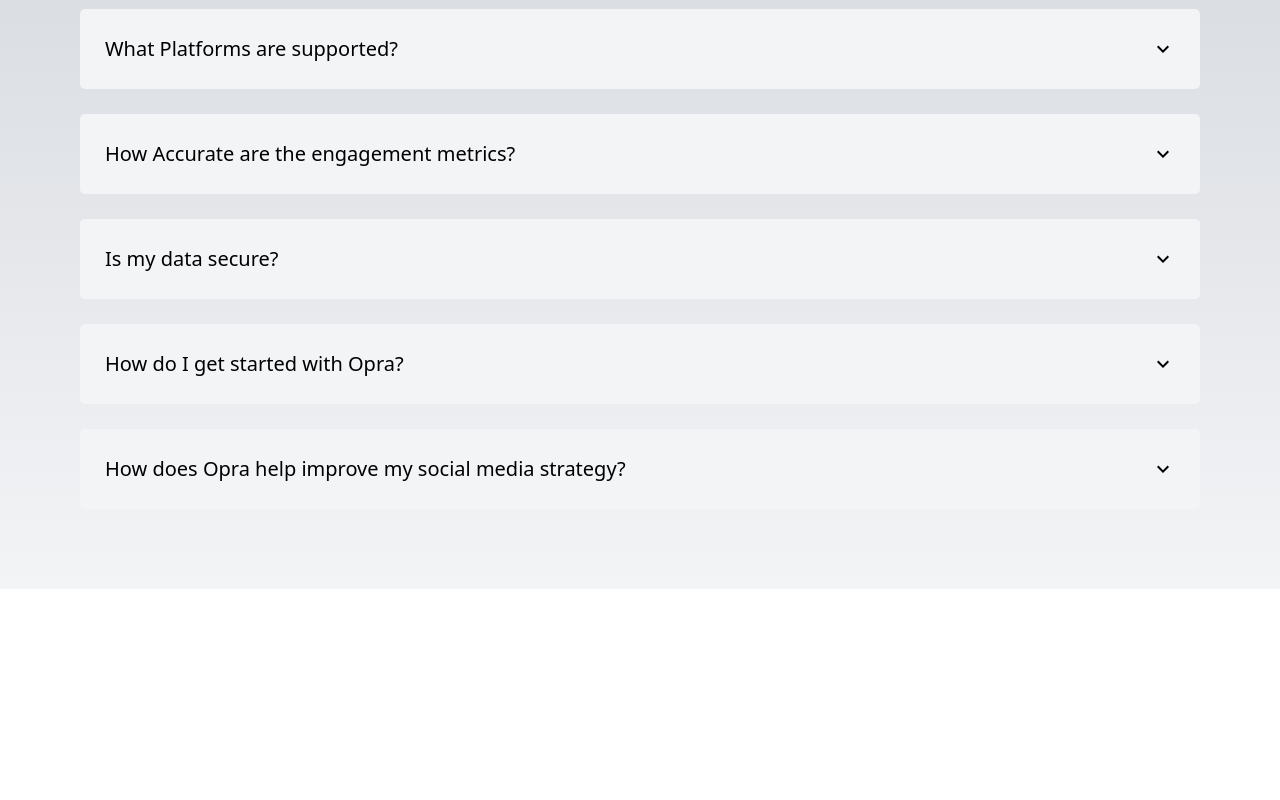
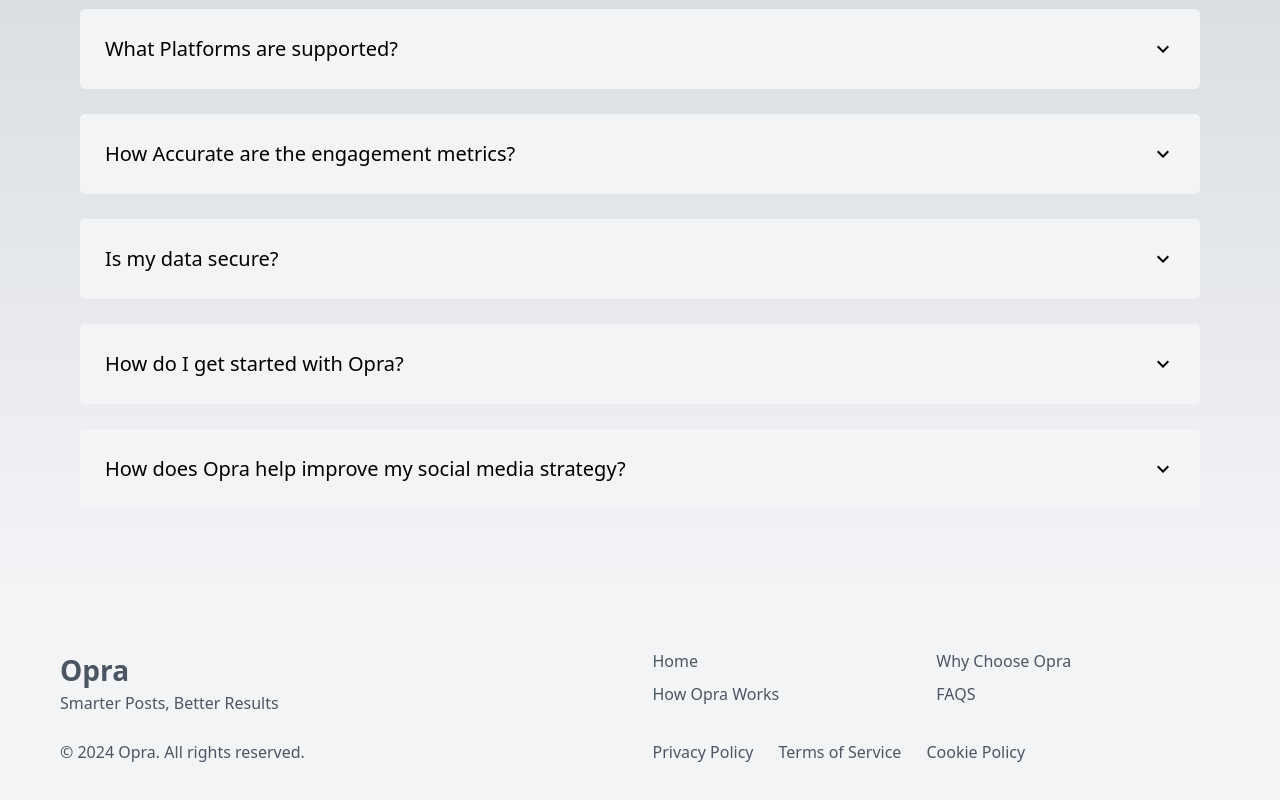
Before and after one commit to Orisabiyi/syntheos, a React (Vite) app: page / in a window 1280 px wide. Shown: the part 2292-3092 px from the top of the page. Before the commit the page ends 2881 px from the top, so only its background shows below. Built offline with nearby package versions, Linux system fonts and the light colour scheme.

Commit message:
feat: setup the structure and style of the footer

```diff
--- /dev/null
+++ b/src/components/Footer.jsx
@@ -0,0 +1,41 @@
+import { HashLink } from "react-router-hash-link";
+
+export default function Footer() {
+  return (
+    <footer className="bg-gray-100 p-24 grid grid-cols-2 gap-10 text-16 text-gray-600 font-medium">
+      <div>
+        <h2 className="text-28 font-semibold">Opra</h2>
+        <p>Smarter Posts, Better Results</p>
+      </div>
+
+      <ul className="grid grid-cols-2">
+        <li>
+          <HashLink>Home</HashLink>
+        </li>
+        <li>
+          <HashLink smooth to="#why-choose-opra">
+            Why Choose Opra
+          </HashLink>
+        </li>
+        <li>
+          <HashLink smooth to="#how-opra-works">
+            How Opra Works
+          </HashLink>
+        </li>
+        <li>
+          <HashLink smooth to="#faqs">
+            FAQS
+          </HashLink>
+        </li>
+      </ul>
+
+      <p>&copy; 2024 Opra. All rights reserved.</p>
+
+      <ul className="flex items-center gap-10">
+        <li>Privacy Policy</li>
+        <li>Terms of Service</li>
+        <li>Cookie Policy</li>
+      </ul>
+    </footer>
+  );
+}
--- a/src/pages/Home.jsx
+++ b/src/pages/Home.jsx
@@ -3,6 +3,7 @@
 import ChooseOpra from "../components/ChooseOpra";
 import Header from "../components/Header";
 import Nav from "../components/Nav";
+import Footer from "../components/Footer";
 
 export default function Home() {
   // const navigate = useNavigate();
@@ -33,6 +34,7 @@
   // };
 
   return (
+    <>
       <main className="bg-gray-100">
         <Nav />
 
@@ -44,5 +46,8 @@
 
         <Faqs />
       </main>
+
+      <Footer />
+    </>
   );
 }
--- a/src/utils/features.js
+++ b/src/utils/features.js
@@ -66,6 +66,6 @@
   {
     question: "How does Opra help improve my social media strategy?",
     answer:
-      "Opra provides actionable insights and recommendations based on AI analysis of your content. By understanding what works best for your audience, you can create more engaging posts, increase your reach, and drive more traffic to your pages. Our detailed analytics and historical performance tracking help you refine your strategy over time.",
+      "Opra provides actionable insights and recommendations based on our AI analysis of your content. By understanding what works best for your audience, you can create more engaging posts, increase your reach, and drive more traffic to your pages. Our detailed analytics and historical performance tracking help you refine your strategy over time.",
   },
 ];
```
Lines whose indentation alone changed are shown as unchanged.
